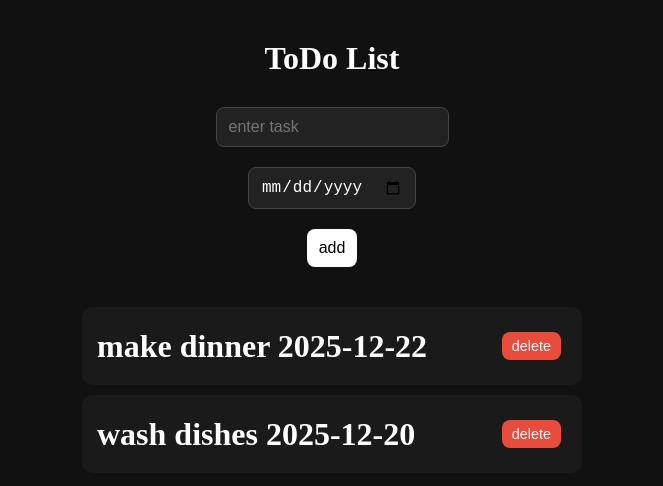
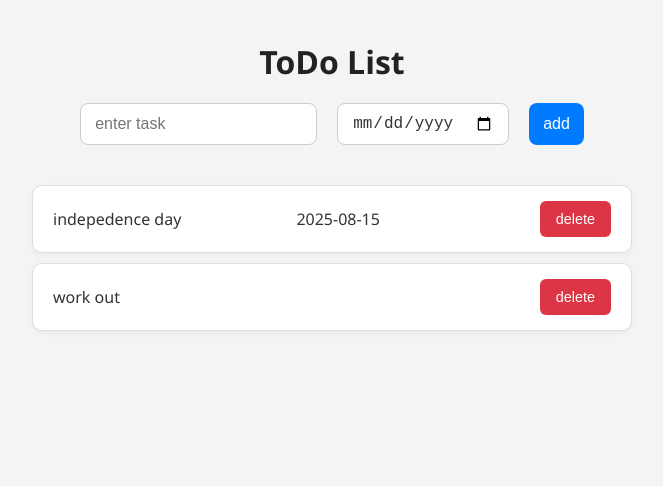
Before and after one commit to SuyogShirpe/ToDo-List, a plain HTML site: page index.html in a window 1280 px wide. Shown: the whole page, without its empty margins (308-971 px from the left). Drawn offline with Linux system fonts and the light colour scheme.

Commit message:
Add files via upload
changed the theme

```diff
--- a/index.html
+++ b/index.html
@@ -9,11 +9,13 @@
       * {
         margin: 0;
         padding: 0;
+        box-sizing: border-box;
       }
 
       body {
-        background-color: #111;
-        color: #fff;
+        background-color: #f4f4f4;
+        color: #333;
+        font-family: "Segoe UI", Tahoma, Geneva, Verdana, sans-serif;
         display: flex;
         flex-direction: column;
         align-items: center;
@@ -24,78 +26,111 @@
         font-size: 2rem;
         font-weight: bold;
         margin-bottom: 20px;
+        color: #222;
+      }
+
+      .input-info {
+        display: flex;
+        gap: 20px;
+        flex-wrap: wrap;
+        justify-content: center;
+        margin-bottom: 30px;
       }
 
       input,
-      button {
-        padding: 10px 12px;
-        margin: 10px 6px;
-        border: none;
+      .addBtn,
+      .deleteBtn {
+        padding: 10px 14px;
+        border: 1px solid #ccc;
         border-radius: 8px;
         font-size: 1rem;
-        transition: 0.3s ease;
+        transition: all 0.3s ease;
       }
 
       .taskInput,
       .dueDateInput {
-        background-color: #222;
-        color: #fff;
-        border: 1px solid #444;
+        background-color: #fff;
+        color: #333;
       }
 
       .taskInput:focus,
       .dueDateInput:focus {
         outline: none;
-        border-color: #fff;
+        border-color: #007bff;
+        box-shadow: 0 0 0 2px rgba(0, 123, 255, 0.2);
       }
 
-      button {
-        background-color: #fff;
-        color: #000;
+      .addBtn {
+        background-color: #007bff;
+        color: white;
+        border: none;
         cursor: pointer;
+      }
+
+      .addBtn:hover {
+        background-color: #0056b3;
       }
 
       .toDo-list {
         width: 100%;
-        max-width: 500px;
-        margin-top: 30px;
+        max-width: 600px;
       }
 
-      .toDo-list p {
-        background-color: #1a1a1a;
-        padding: 15px;
-        border-radius: 10px;
-        margin-bottom: 10px;
+      .addedInfo {
         display: flex;
         justify-content: space-between;
         align-items: center;
+        background-color: #ffffff;
+        padding: 15px 20px;
+        margin: 10px 0;
+        border-radius: 10px;
+        border: 1px solid #ddd;
+        box-shadow: 0 2px 6px rgba(0, 0, 0, 0.05);
+        flex-wrap: wrap;
       }
 
-      .toDo-list button {
-        background-color: #e74c3c;
+      .addedTask {
+        color: #333;
+        font-size: 1rem;
+        flex: 1;
+        min-width: 100px;
+        word-wrap: break-word;
+      }
+
+      .deleteBtn {
+        background-color: #dc3545;
         color: white;
+        border: none;
+        padding: 10px 16px;
         font-size: 0.9rem;
-        padding: 6px 10px;
+        border-radius: 6px;
+        cursor: pointer;
+      }
+
+      .deleteBtn:hover {
+        background-color: #a71d2a;
       }
     </style>
   </head>
   <body>
     <p>ToDo List</p>
-    <input placeholder="enter task" class="taskInput" />
-    <input type="date" class="dueDateInput" />
-    <button onclick="addToDo()">add</button>
+    <div class="input-info">
+      <input placeholder="enter task" class="taskInput" />
+      <input type="date" class="dueDateInput" />
+      <button onclick="addToDo()" class="addBtn">add</button>
+    </div>
 
     <div class="toDo-list"></div>
 
     <script>
       const toDoList = JSON.parse(localStorage.getItem("toDoList")) || [
         {
-          task: "make dinner",
-          dueDate: "2025-12-22",
+          task: "indepedence day",
+          dueDate: "2025-08-15",
         },
         {
-          task: "wash dishes",
-          dueDate: "2025-12-20",
+          task: "work out ",
+          dueDate: "",
         },
       ];
       updateToDoList();
@@ -103,21 +138,24 @@
       function updateToDoList() {
         toDoListHTML = "";
 
-        for (let i = 0; i < toDoList.length; i++) {
-          const task = toDoList[i].task;
-          const dueDate = toDoList[i].dueDate;
+        toDoList.forEach(function (toDoListObj, index) {
+          const task = toDoListObj.task;
+          const dueDate = toDoListObj.dueDate;
           const html = `
-          <p>
-            ${task} ${dueDate}
-            <button onclick="
-             toDoList.splice(${i},1);
+         <div class="addedInfo">
+          <div class="addedTask">${task}</div>
+          <div class="addedTask">${dueDate}</div>
+          <button  class="deleteBtn"
+            onclick="
+             toDoList.splice(${index},1);
              updateToDoList();
              saveLocalStorage();
-            ">delete</button>
-          </p>
+          ">delete</button>
+         </div>
           `;
           toDoListHTML += html;
-        }
+        });
+
         document.querySelector(".toDo-list").innerHTML = toDoListHTML;
       }
 
```
Also changed, not shown: 1 other file.
